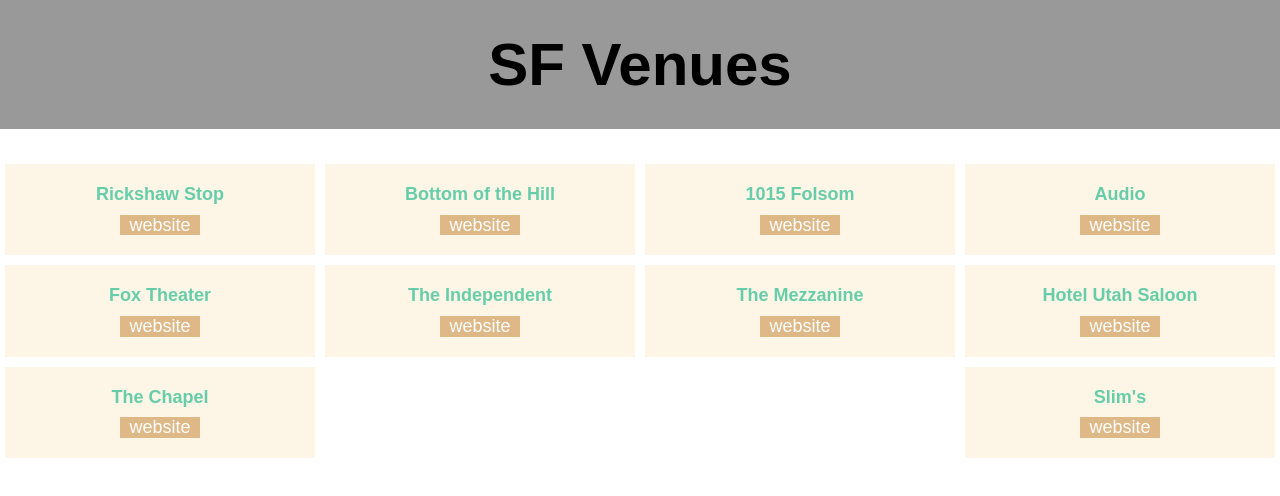
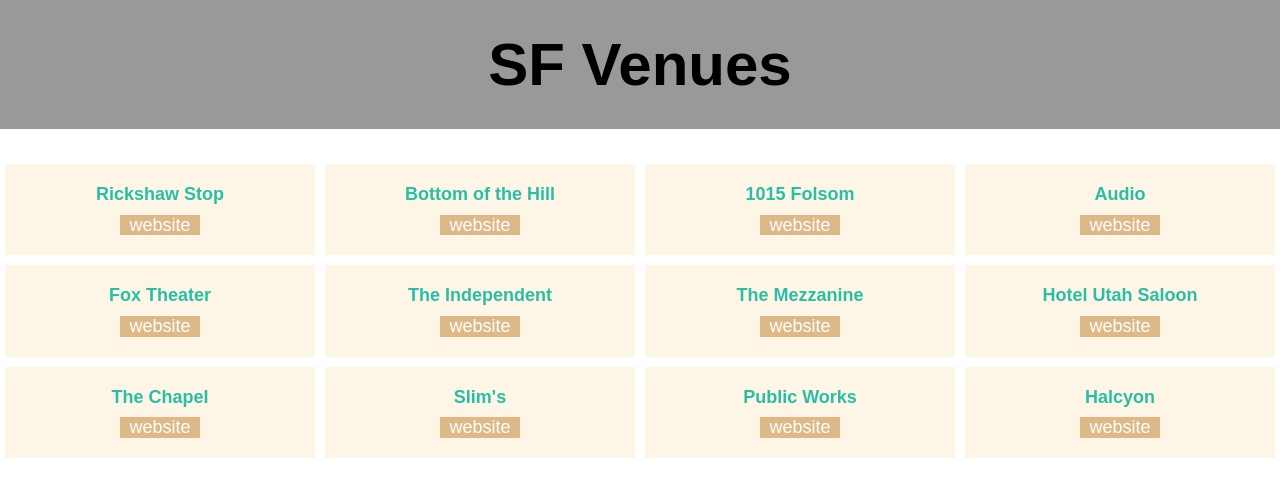
Before and after one commit to jmsmrgn/venues, a React app: page / in a window 1280 px wide. Shown: the top 496 px of the page. Built offline with nearby package versions, Linux system fonts and the light colour scheme.

Commit message:
add venues and format urls

```diff
--- a/src/App.js
+++ b/src/App.js
@@ -22,52 +22,62 @@
           <Venue
             venueName="Rickshaw Stop"
             venueID="14791-rickshaw-stop"
-            venueUrl="http://www.rickshawstop.com/"
+            venueUrl="//www.rickshawstop.com"
           />
           <Venue
             venueName="Bottom of the Hill"
             venueID="248-bottom-of-the-hill"
-            venueUrl="http://www.bottomofthehill.com/"
+            venueUrl="//www.bottomofthehill.com"
           />
           <Venue
             venueName="1015 Folsom"
             venueID="5670-1015-folsom"
-            venueUrl="http://www.1015.com"
+            venueUrl="//www.1015.com"
           />
           <Venue
             venueName="Audio"
             venueID="2393199-audio"
-            venueUrl="http://www.audiosf.com/"
+            venueUrl="//www.audiosf.com"
           />
           <Venue
             venueName="Fox Theater"
             venueID="953251-fox-theater"
-            venueUrl="http://www.thefoxoakland.com/"
+            venueUrl="//www.thefoxoakland.com"
           />
           <Venue
             venueName="The Independent"
             venueID="324-independent"
-            venueUrl="http://www.theindependentsf.com/"
+            venueUrl="//www.theindependentsf.com"
           />
           <Venue
             venueName="The Mezzanine"
             venueID="329-mezzanine"
-            venueUrl="http://www.mezzaninesf.com/"
+            venueUrl="//www.mezzaninesf.com"
           />
           <Venue
             venueName="Hotel Utah Saloon"
             venueID="328-hotel-utah-saloon"
-            venueUrl="http://www.hotelutah.com/"
+            venueUrl="//www.hotelutah.com"
           />
           <Venue
             venueName="The Chapel"
             venueID="2029634-chapel"
-            venueUrl="http://www.thechapelsf.com/"
+            venueUrl="//www.thechapelsf.com"
           />
           <Venue
             venueName="Slim's"
             venueID="1489-slims"
-            venueUrl="http://www.slims-sf.com/"
+            venueUrl="//www.slims-sf.com"
+          />
+          <Venue
+            venueName="Public Works"
+            venueID="1108926-public-works"
+            venueUrl="//publicsf.com"
+          />
+          <Venue
+            venueName="Halcyon"
+            venueID="3429914-halcyon"
+            venueUrl="//www.halcyon-sf.com"
           />
         </VenueContainer>
       </div>
--- a/src/components/venue/venue.js
+++ b/src/components/venue/venue.js
@@ -26,7 +26,7 @@
   width: 100%;
   padding: 20px;
   background: oldlace;
-  color: mediumaquamarine;
+  color: #29BEA5;
   text-decoration: none;
   :hover {
     cursor: pointer;
```
